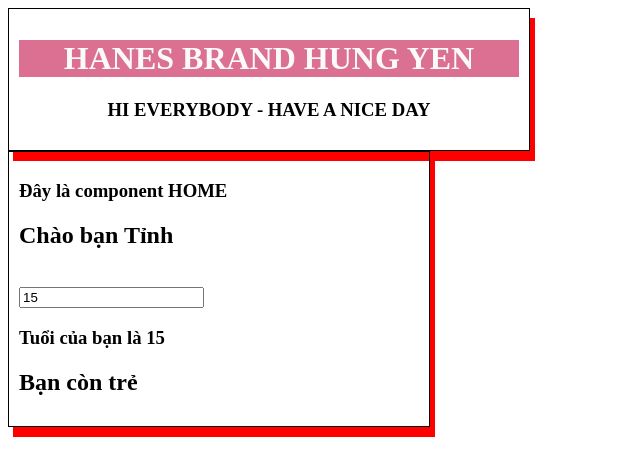
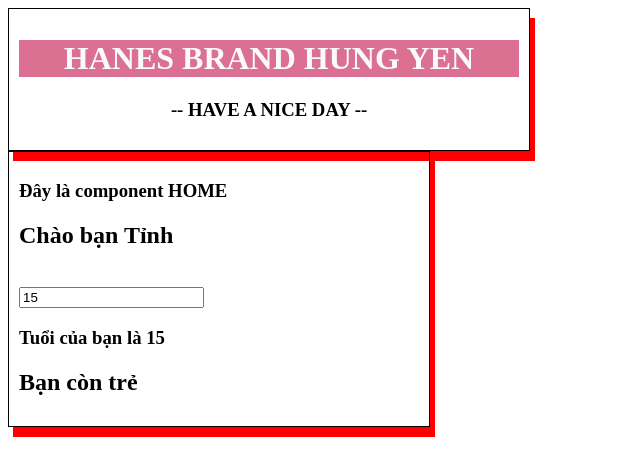
Before and after one commit to NVTinh98/Angular12, an Angular app: page / in a window 1280 px wide. Shown: the top 476 px of the page, without its empty margins (0-640 px from the left). Built offline with nearby package versions, Linux system fonts and the light colour scheme.

Commit message:
ngTeamplate

```diff
--- a/src/app/app.component.html
+++ b/src/app/app.component.html
@@ -1,6 +1,6 @@
 <div class="logoHanes" style="text-align: center; width: 500px;">
     <h1 style="color: pink; background-color: palevioletred; color: #fafafa;;"> HANES BRAND HUNG YEN</h1>
-    <h3>HI EVERYBODY - HAVE A NICE DAY</h3>
+    <h3>-- HAVE A NICE DAY --</h3>
 </div>
 
 <app-home></app-home>
```
